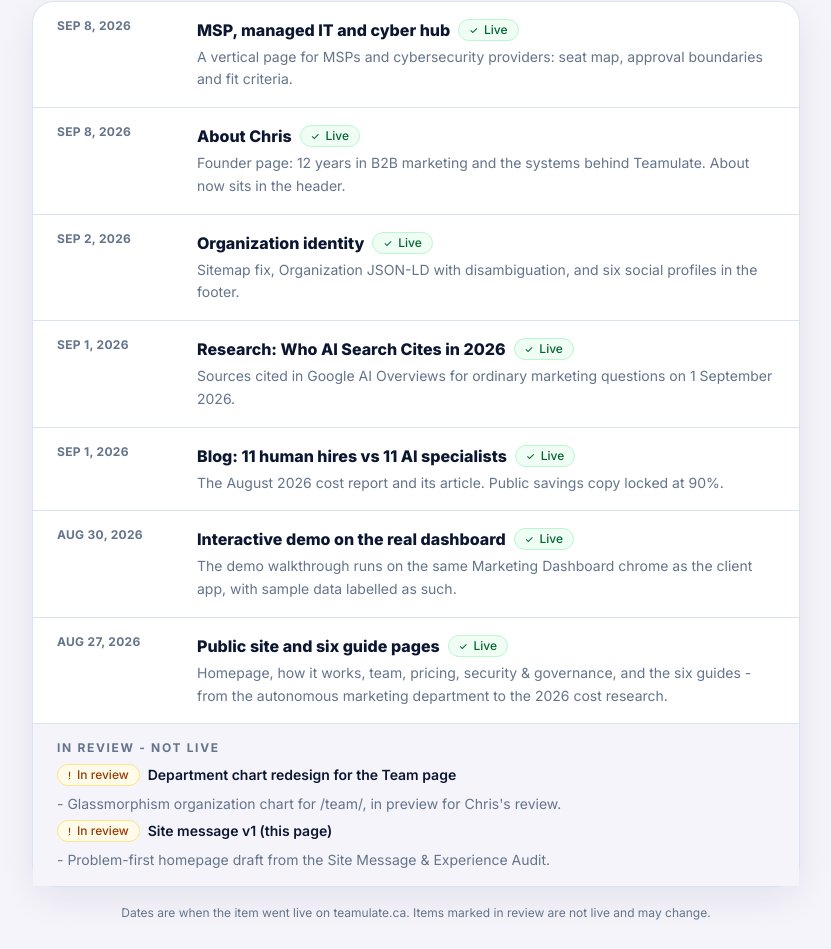
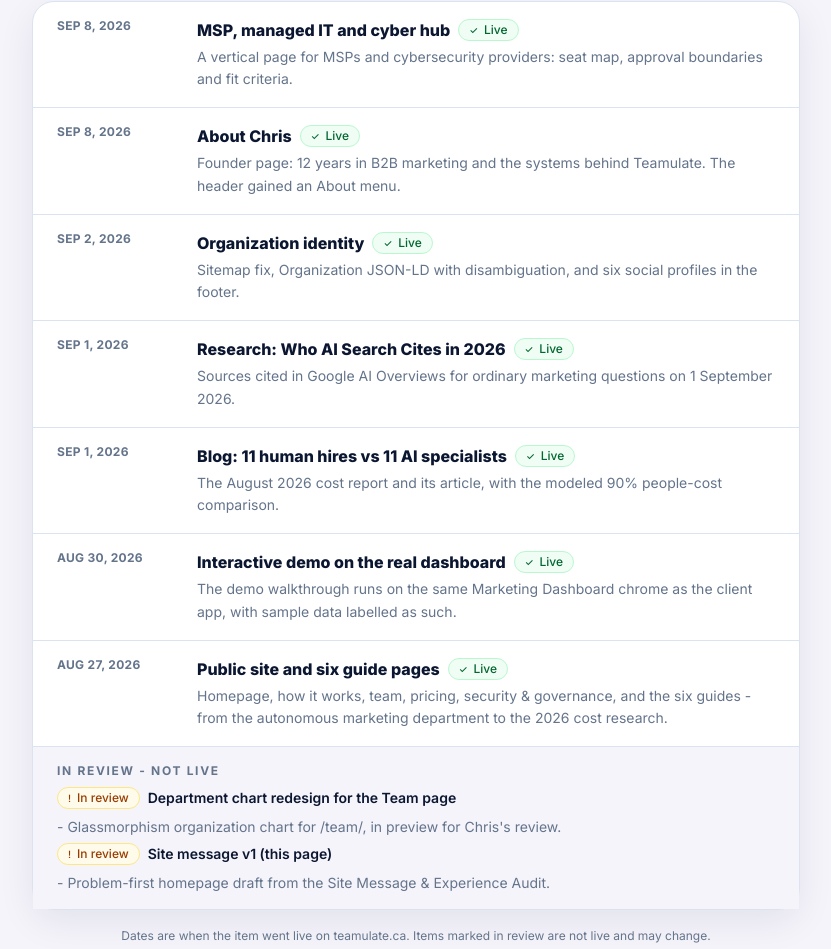
Before and after one commit to hristomomcilov-gif/Teamulate---Full-Website, a Next.js app: page /preview/site-message-v1 in a window 1280 px wide. Shown: the part 4966-5915 px from the top of the page, without its empty margins (224-1055 px from the left). Built offline with nearby package versions, Linux system fonts and the light colour scheme.

Commit message:
Build Log: visitor-facing wording for the About Chris and 11 vs 11 entries
Co-authored-by: hristomomcilov-gif <hristomomcilov-gif@users.noreply.github.com>

```diff
--- a/src/content/site-message-v1.ts
+++ b/src/content/site-message-v1.ts
@@ -268,7 +268,7 @@ export const SMV1_BUILD_LOG_ENTRIES: BuildLogEntry[] = [
     date: "2026-09-08",
     status: "live",
     title: "About Chris",
-    detail: "Founder page: 12 years in B2B marketing and the systems behind Teamulate. About now sits in the header.",
+    detail: "Founder page: 12 years in B2B marketing and the systems behind Teamulate. The header gained an About menu.",
     href: "/about-chris/",
   },
   {
@@ -289,7 +289,7 @@ export const SMV1_BUILD_LOG_ENTRIES: BuildLogEntry[] = [
     date: "2026-09-01",
     status: "live",
     title: "Blog: 11 human hires vs 11 AI specialists",
-    detail: "The August 2026 cost report and its article. Public savings copy locked at 90%.",
+    detail: "The August 2026 cost report and its article, with the modeled 90% people-cost comparison.",
     href: "/blog/11-human-hires-vs-11-ai-specialists/",
   },
   {
```
